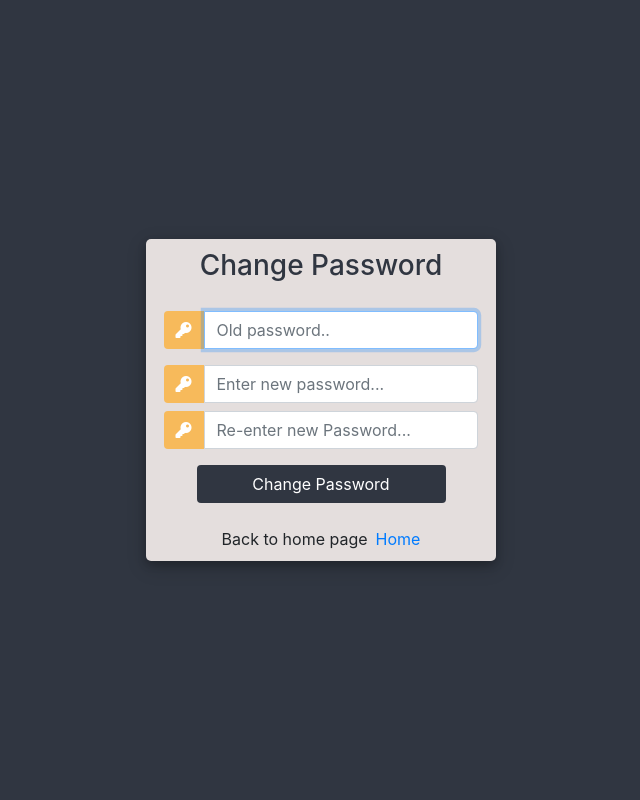
After one commit to ZivSimchoni/CS-Django, a Django app: page /changePassword/ in a window 1280 px wide. The commit adds this page. Shown: the whole page, without its empty margins (319-959 px from the left). Run offline with Django 4.2, Linux system fonts and the light colour scheme; a user stored in the database is signed in; some libraries are stand-ins or nearby versions.

Commit message:
Add files via upload

```diff
--- a/CSDjangoProj/CSDjangoProj/urls.py
+++ b/CSDjangoProj/CSDjangoProj/urls.py
@@ -24,6 +24,7 @@ urlpatterns = [
     path('loginPage/homePage/logout', v.logoutUserPage, name="logoutUserPage"),
     path('registerPage/', v.registerPage, name="registerPage"),
     path('loginPage/homePage/', v.homePage, name="homePage"),
+    path('changePassword/', v.change_password, name='change_password'),
 
     #Reset password
     path('reset_password/',
--- a/CSDjangoProj/Comunication_LTD_Site/forms.py
+++ b/CSDjangoProj/Comunication_LTD_Site/forms.py
@@ -1,10 +1,13 @@
 from django import forms
-from django.contrib.auth.forms import UserCreationForm
+from django.contrib.auth.forms import UserCreationForm, PasswordChangeForm
 from django.contrib.auth.models import User
 
 
 class RegisterForm(UserCreationForm):
-    #email = forms.EmailField()
     class Meta:
         model = User
         fields = ["username", "email", "password1", "password2"]
+
+class ChangePasswordForm(PasswordChangeForm):
+    class Meta:
+        fields = ["old_password ", "new_password1", "new_password2"]
--- /dev/null
+++ b/CSDjangoProj/Comunication_LTD_Site/templates/Change_password/change_password.html
@@ -0,0 +1,132 @@
+<!DOCTYPE html>
+<html>
+
+<head>
+	<title>Change Password</title>
+	<link rel="stylesheet" href="https://stackpath.bootstrapcdn.com/bootstrap/4.1.3/css/bootstrap.min.css" integrity="sha384-MCw98/SFnGE8fJT3GXwEOngsV7Zt27NXFoaoApmYm81iuXoPkFOJwJ8ERdknLPMO" crossorigin="anonymous">
+	<script src="https://ajax.googleapis.com/ajax/libs/jquery/3.3.1/jquery.min.js"></script>
+	<link rel="stylesheet" href="https://use.fontawesome.com/releases/v5.6.1/css/all.css" integrity="sha384-gfdkjb5BdAXd+lj+gudLWI+BXq4IuLW5IT+brZEZsLFm++aCMlF1V92rMkPaX4PP" crossorigin="anonymous">
+
+	<style>
+		body,
+		html {
+			margin: 0;
+			padding: 0;
+			height: 100%;
+			background: #303641 !important;
+		}
+		.user_card {
+			width: 350px;
+			margin-top: auto;
+			margin-bottom: auto;
+			background: #E4DEDD;
+			position: relative;
+			display: flex;
+			justify-content: center;
+			flex-direction: column;
+			padding: 10px;
+			box-shadow: 0 4px 8px 0 rgba(0, 0, 0, 0.2), 0 6px 20px 0 rgba(0, 0, 0, 0.19);
+			-webkit-box-shadow: 0 4px 8px 0 rgba(0, 0, 0, 0.2), 0 6px 20px 0 rgba(0, 0, 0, 0.19);
+			-moz-box-shadow: 0 4px 8px 0 rgba(0, 0, 0, 0.2), 0 6px 20px 0 rgba(0, 0, 0, 0.19);
+			border-radius: 5px;
+
+		}
+
+		.form_container {
+			margin-top: 20px;
+		}
+
+		#form-title{
+			color: #303641;
+		}
+		.login_btn {
+			width: 100%;
+			background: #303641 !important;
+			color: white !important;
+		}
+		.login_btn:focus {
+			box-shadow: none !important;
+			outline: 0px !important;
+		}
+		.login_container {
+			padding: 0 2rem;
+		}
+		.input-group-text {
+			background: #f7ba5b !important;
+			color: white !important;
+			border: 0 !important;
+			border-radius: 0.25rem 0 0 0.25rem !important;
+		}
+		.input_user,
+		.input_pass:focus {
+			box-shadow: none !important;
+			outline: 0px !important;
+		}
+
+	</style>
+
+</head>
+<body>
+	<div class="container h-100">
+		<div class="d-flex justify-content-center h-100">
+			<div class="user_card">
+				<div class="d-flex justify-content-center">
+					<h3 id="form-title">Change Password</h3>
+				</div>
+				<div class="d-flex justify-content-center form_container">
+
+					<form method="POST" action="">
+                        {% csrf_token %}
+						<div class="input-group mb-3">
+							<div class="input-group-append">
+								<span class="input-group-text"><i class="fas fa-key"></i></span>
+							</div>
+							{{form.old_password}}
+						</div>
+						<div class="input-group mb-2">
+							<div class="input-group-append">
+								<span class="input-group-text"><i class="fas fa-key"></i></span>
+							</div>
+							{{form.new_password1}}
+						</div>
+						<div class="input-group mb-2">
+							<div class="input-group-append">
+								<span class="input-group-text"><i class="fas fa-key"></i></span>
+							</div>
+							{{form.new_password2}}
+						</div>
+
+				   		<div class="d-flex justify-content-center mt-3 login_container">
+				 			<input class="btn login_btn" type="submit" value="Change Password">
+				   		</div>
+					</form>
+				</div>
+
+                {{form.errors}}
+
+				<div class="mt-4">
+					<div class="d-flex justify-content-center links">
+						Back to home page <a href= "{% url 'homePage' %}" class="ml-2">Home</a>
+					</div>
+				</div>
+			</div>
+		</div>
+	</div>
+	<script>
+						/* Because i didnt set placeholder values in forms.py they will be set here using vanilla Javascript
+		//We start indexing at one because CSRF_token is considered and input field
+		 */
+
+		//Query All input fields
+		var form_fields = document.getElementsByTagName('input')
+		form_fields[1].placeholder='Old password..';
+		form_fields[2].placeholder='Enter new password...';
+		form_fields[3].placeholder='Re-enter new Password...';
+
+
+		for (var field in form_fields){
+			form_fields[field].className += ' form-control'
+		}
+	</script>
+</body>
+</html>
--- a/CSDjangoProj/Comunication_LTD_Site/views.py
+++ b/CSDjangoProj/Comunication_LTD_Site/views.py
@@ -1,9 +1,9 @@
 from django.shortcuts import render, redirect
-from .forms import RegisterForm
+from .forms import RegisterForm, ChangePasswordForm
 from django.http import HttpResponse
-from django.contrib.auth.forms import UserCreationForm
+from django.contrib.auth.forms import UserCreationForm, PasswordChangeForm
 from django.contrib import messages
-from django.contrib.auth import authenticate, login, logout
+from django.contrib.auth import authenticate, login, logout, update_session_auth_hash
 from django.contrib.auth.decorators import login_required
 # Create your views here.
 
@@ -49,3 +49,18 @@ def logoutUserPage(request):
 @login_required(login_url='loginPage')
 def homePage(request):
     return render(request, "home/home.html")
+
+@login_required(login_url='loginPage')
+def change_password(request):
+    if request.method == 'POST':
+        form = ChangePasswordForm(request.user, request.POST)
+        if form.is_valid():
+            user = form.save()
+            update_session_auth_hash(request, user)
+            messages.success(request,'Your password was successfully updated!\nPlease login with the new password')
+            return redirect('logoutUserPage')
+        else:
+            messages.error(request, 'Please correct the error below.')
+    else:
+        form = ChangePasswordForm(request.user)
+    return render(request, 'Change_password/change_password.html', {'form': form})
```
Also changed, not shown: CSDjangoProj/Comunication_LTD_Site/templates/navbar/navbar.html (+9 -10 lines), CSDjangoProj/db.sqlite3.
